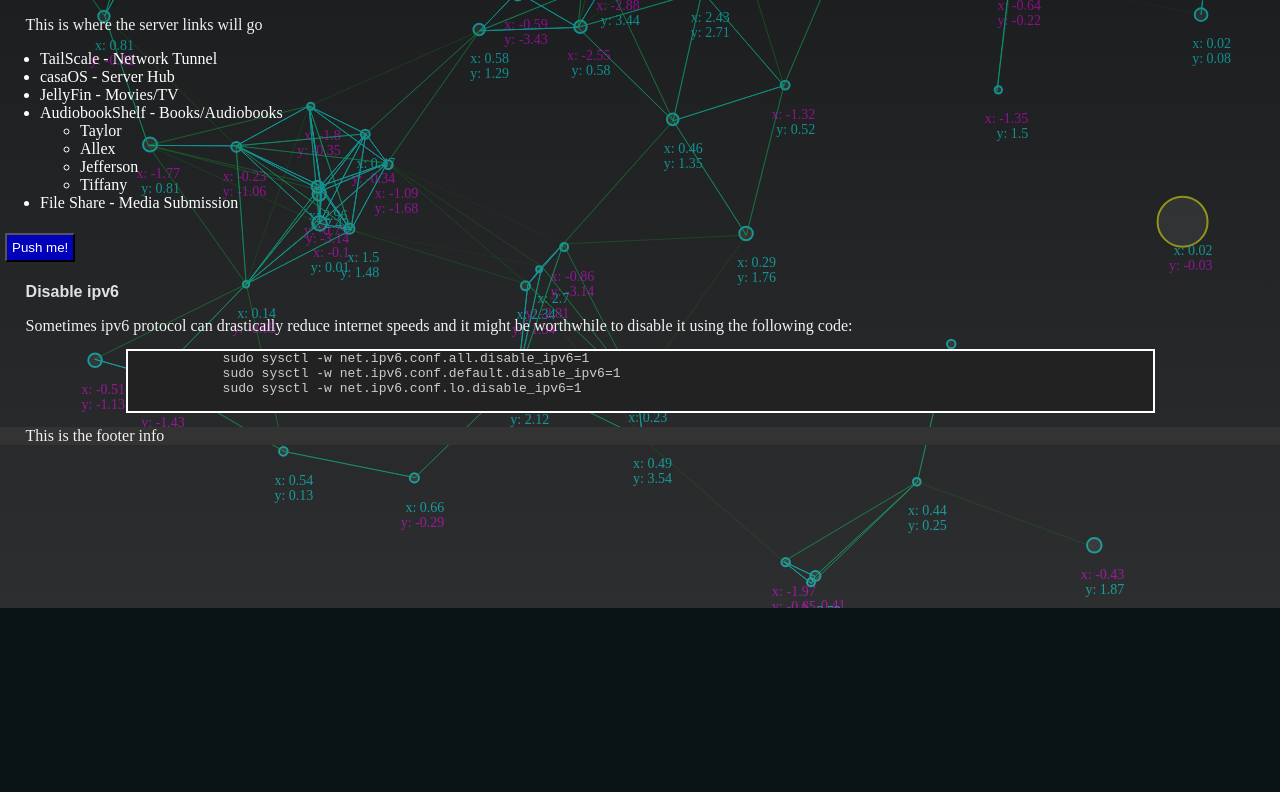
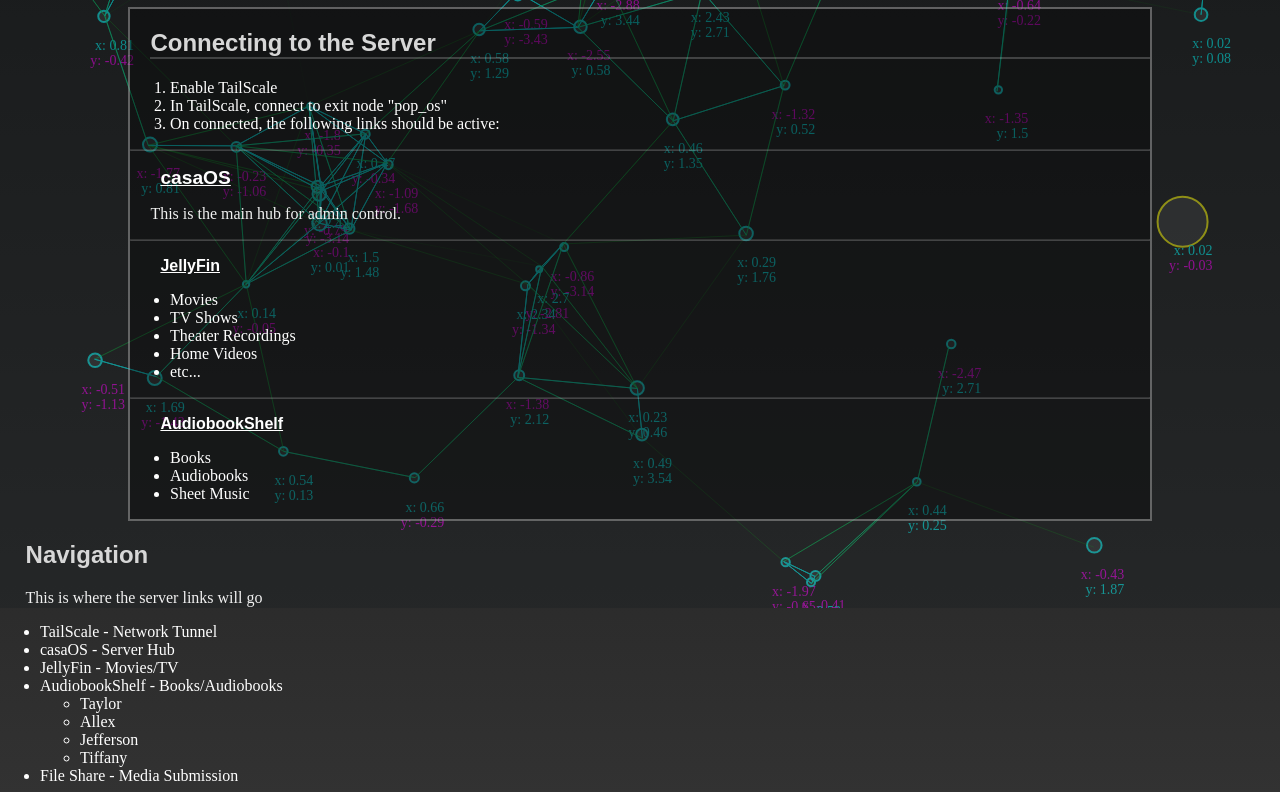
Before and after one commit to LizardButts/Zeus, a website with bundled scripts: page serverPortal.html in a window 1280 px wide. Shown: the part 192-984 px from the top of the page. Before the commit the page ends 800 px from the top, so only its background shows below. Built offline with nearby package versions, Linux system fonts and the light colour scheme.

Commit message:
Updated ServerPortal.html to include links

```diff
--- a/serverPortal.html
+++ b/serverPortal.html
@@ -25,6 +25,41 @@
         <script type='module' src="scripts/mainMenu.js"></script>
     </header>
 
+    <h1 style="background-color: #00000055;">Instructions</h1>
+    <div style="background-color: #00000055; border: 2px solid #ffffff55; margin: 0 10% 0 10%">
+        <h2 style="border-bottom: 2px solid #ffffff33;">Connecting to the Server</h2>
+        <ol>
+            <li>Enable TailScale</li>
+            <li>In TailScale, connect to exit node "pop_os"</li>
+            <li>On connected, the following links should be active:</li>
+        </ol>
+        <hr style="border-color: #ffffff33;">
+
+        <h3>
+            <a href="198.162.0.12" style="font-size: 120%;">casaOS</a>
+        </h3>
+        <p>This is the main hub for admin control.</p>
+        <hr style="border-color: #ffffff33;">
+
+
+        <h3><a href="198.162.0.12:8097">JellyFin</a></h3>
+        <ul>
+            <li>Movies</li>
+            <li>TV Shows</li>
+            <li>Theater Recordings</li>
+            <li>Home Videos</li>
+            <li>etc...</li>
+        </ul>
+        <hr style="border-color: #ffffff33;">
+
+        <h3><a href="198.162.0.12:13378">AudiobookShelf</a></h3>
+        <ul>
+            <li>Books</li>
+            <li>Audiobooks</li>
+            <li>Sheet Music</li>
+        </ul>
+
+    </div>
 
     <h2>Navigation</h2>
     <p>This is where the server links will go</p>
--- a/styles.css
+++ b/styles.css
@@ -55,6 +55,9 @@
 ul {
   color: #ffffff
 }
+ol {
+  color: #ffffff
+}
 
 ul.topnav {
   display: flex;
@@ -84,15 +87,15 @@
 }
 
 a:link, a:visited {
-    background-color: #580101;
+    /*background-color: #01580f;*/
     color: #ffffff;
-    padding: 10px 10px;
+    padding: 2px 10px 6px 10px;
     text-align: center;
     border-width: 1px;
     border-color: aqua;
 }
 a:hover, a:active {
-    background-color: #f00000;
+    background-color: #f0000055;
 }
 
 #canvas1 {
```
